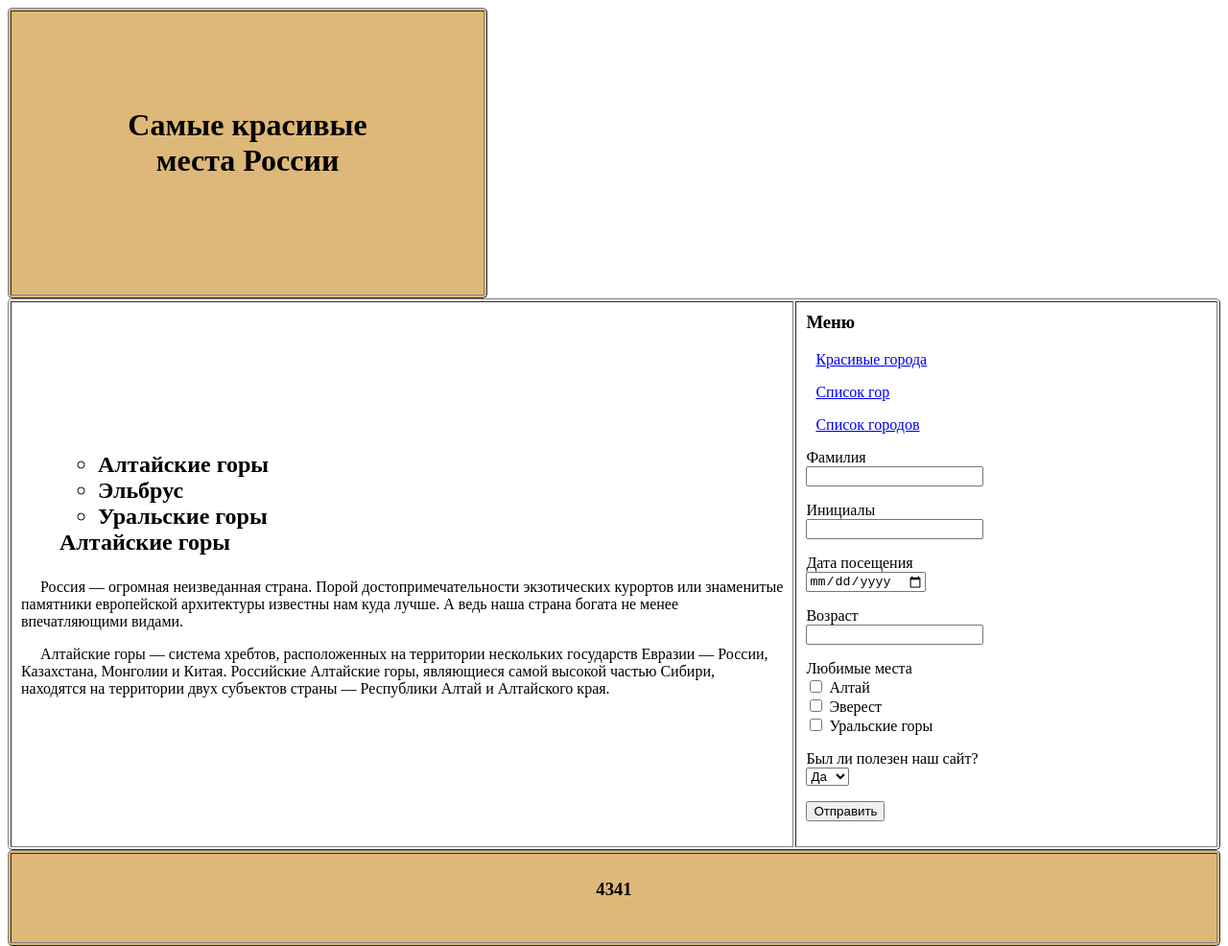
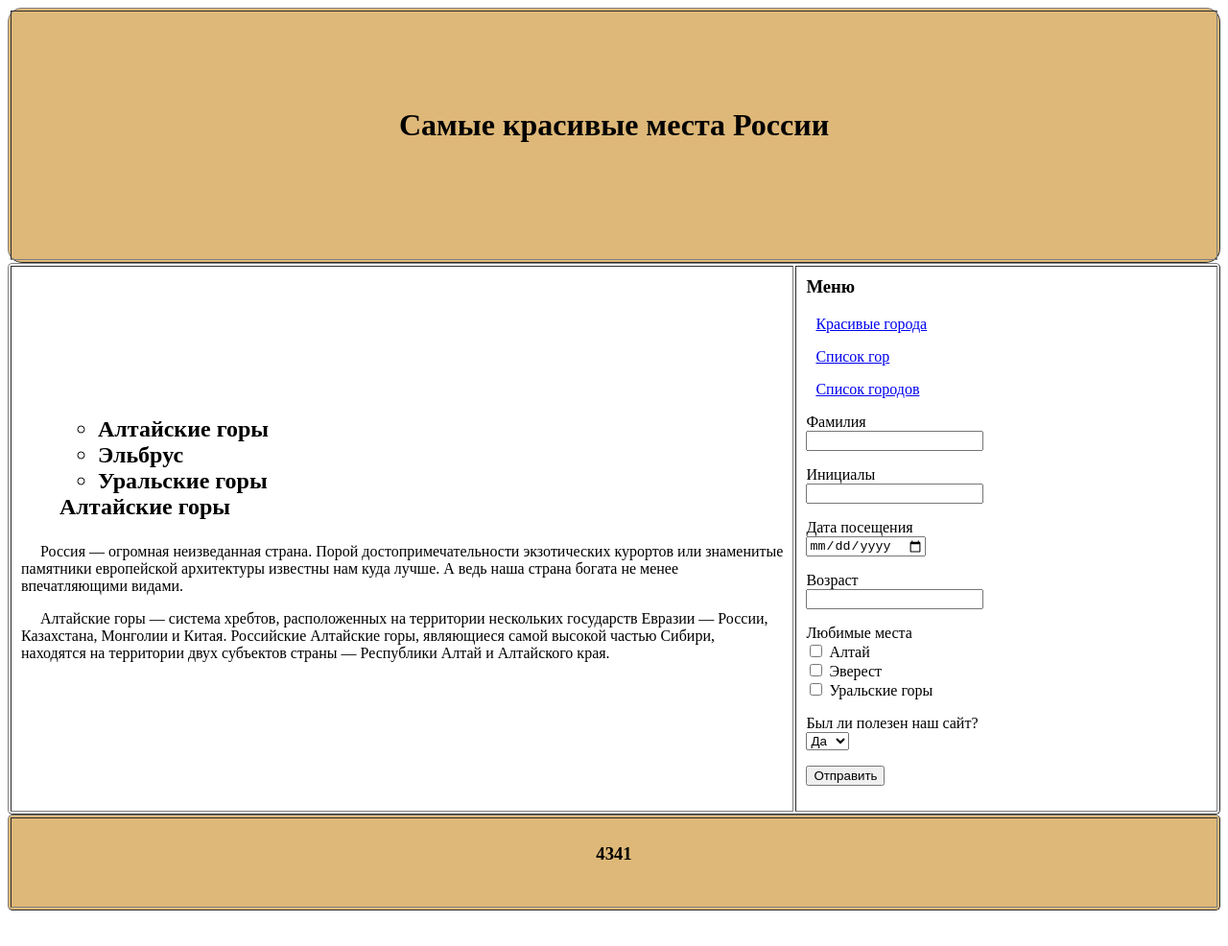
Before and after one commit to abstine/abstine.github.io, a plain HTML site: page index.html in a window 1280 px wide. Shown: the whole page at 96% size. After the commit the page ends 957 px from the top, so only its background shows below. Drawn offline with Linux system fonts and the light colour scheme.

Commit message:
Update index.html

```diff
--- a/index.html
+++ b/index.html
@@ -11,7 +11,7 @@
 border="1"
 bgcolor="#DEB878"
 cellpadding="100"
-style="width:500px;height 700px; border-radius:5px;">
+style="width:100%; border-radius:15px;">
 
 <tr>
 <th>
```
